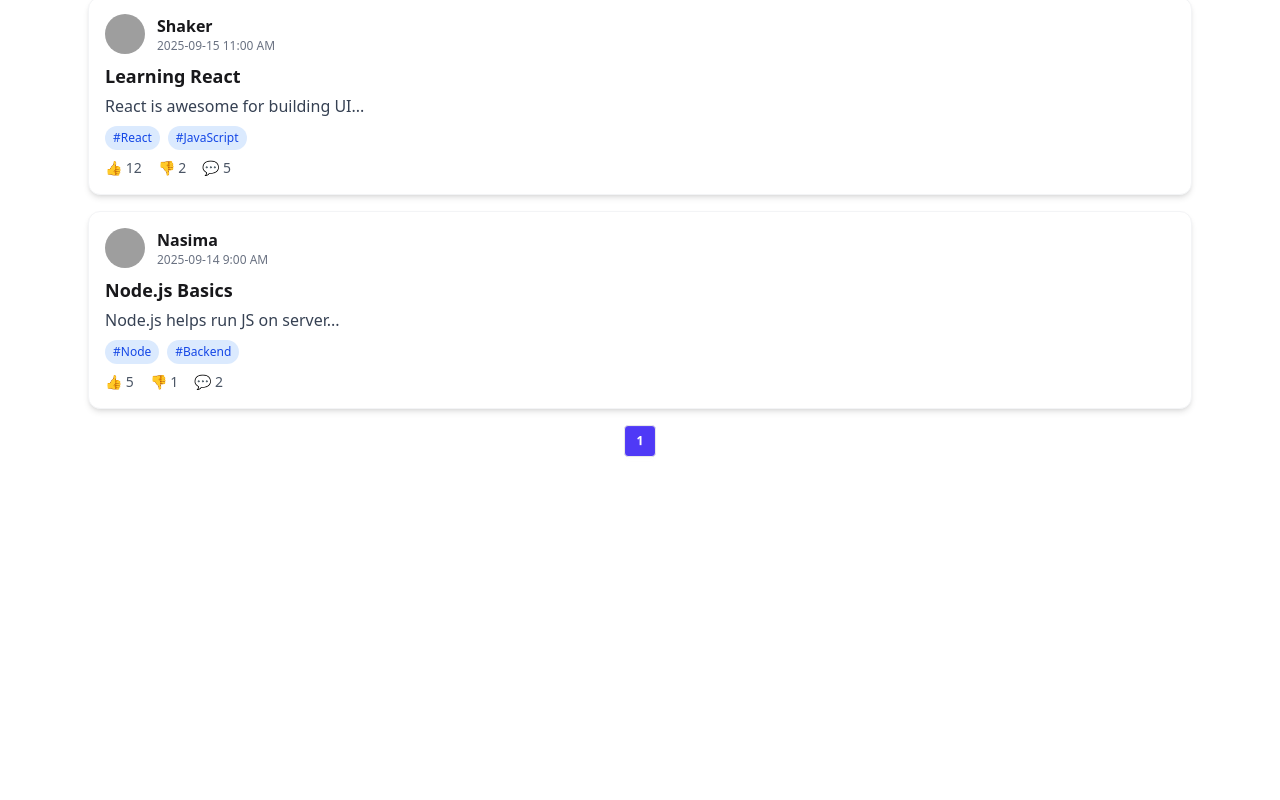
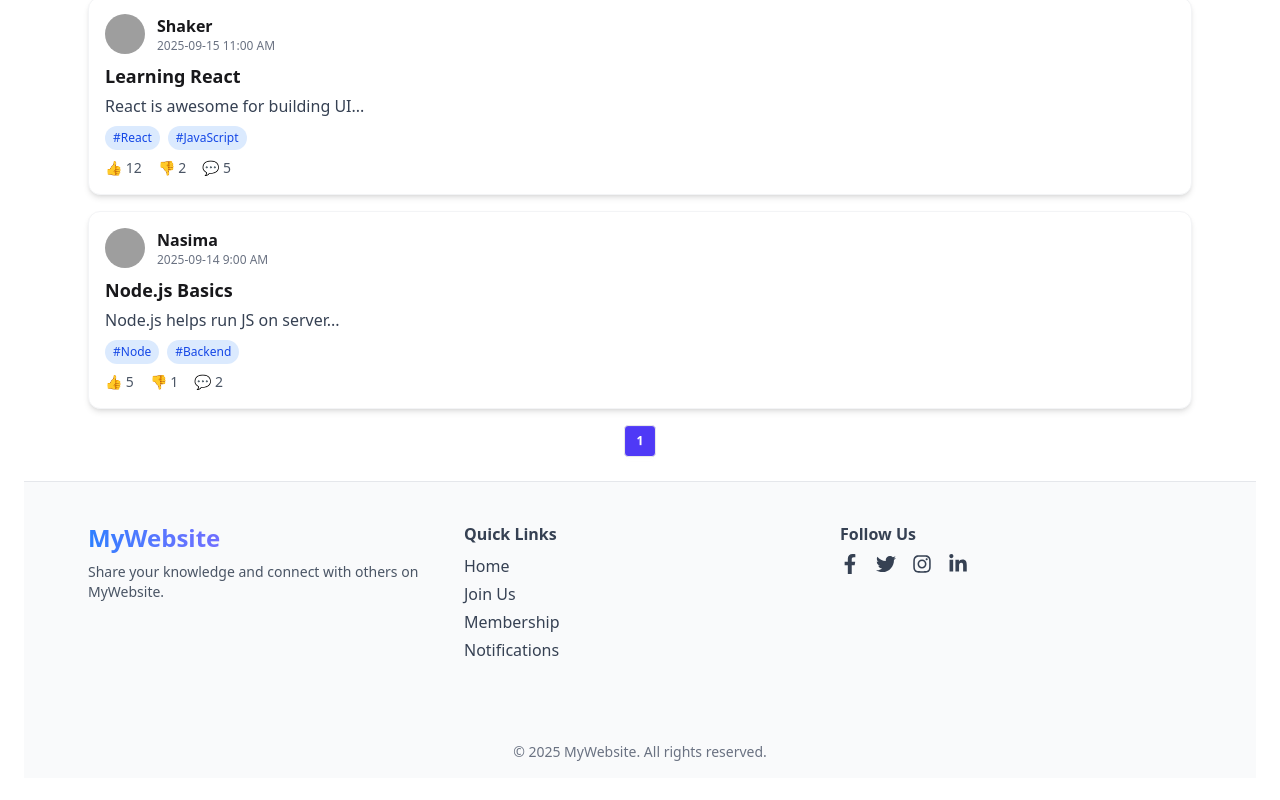
Before and after one commit to ahasanshaker/forum-client, a React (Vite) app: page / in a window 1280 px wide. Shown: the part 924-1724 px from the top of the page. Before the commit the page ends 1429 px from the top, so only its background shows below. Built offline with nearby package versions, Linux system fonts and the light colour scheme; no server answers; grey boxes are pictures that could not be loaded.

Commit message:
updated footer section

```diff
--- /dev/null
+++ b/src/components/Footer.jsx
@@ -0,0 +1,66 @@
+import React from "react";
+import { FaFacebookF, FaTwitter, FaInstagram, FaLinkedinIn } from "react-icons/fa";
+
+const Footer = () => {
+  return (
+    <footer className="bg-gray-50 text-gray-700 border-t border-gray-200">
+      <div className="max-w-6xl mx-auto px-6 py-10 grid grid-cols-1 md:grid-cols-3 gap-6">
+
+        {/* About */}
+        <div className="text-center md:text-left">
+          <h2 className="text-2xl font-bold mb-2 bg-clip-text text-transparent bg-gradient-to-r from-blue-500 to-purple-500">
+            MyWebsite
+          </h2>
+          <p className="text-sm text-gray-600">
+            Share your knowledge and connect with others on MyWebsite.
+          </p>
+        </div>
+
+        {/* Quick Links */}
+        <div className="text-center md:text-left">
+          <h3 className="font-semibold mb-2">Quick Links</h3>
+          <ul className="space-y-1">
+            <li>
+              <a href="/" className="hover:text-indigo-600 transition-colors">Home</a>
+            </li>
+            <li>
+              <a href="/join-us" className="hover:text-indigo-600 transition-colors">Join Us</a>
+            </li>
+            <li>
+              <a href="/membership" className="hover:text-indigo-600 transition-colors">Membership</a>
+            </li>
+            <li>
+              <a href="/notifications" className="hover:text-indigo-600 transition-colors">Notifications</a>
+            </li>
+          </ul>
+        </div>
+
+        {/* Social Media */}
+        <div className="text-center md:text-left">
+          <h3 className="font-semibold mb-2">Follow Us</h3>
+          <div className="flex justify-center md:justify-start gap-4 mt-2">
+            <a href="#" className="text-gray-700 hover:text-blue-500 transition-colors">
+              <FaFacebookF size={20} />
+            </a>
+            <a href="#" className="text-gray-700 hover:text-blue-400 transition-colors">
+              <FaTwitter size={20} />
+            </a>
+            <a href="#" className="text-gray-700 hover:text-pink-500 transition-colors">
+              <FaInstagram size={20} />
+            </a>
+            <a href="#" className="text-gray-700 hover:text-blue-700 transition-colors">
+              <FaLinkedinIn size={20} />
+            </a>
+          </div>
+        </div>
+      </div>
+
+      {/* Copyright */}
+      <div className="mt-6 text-center py-4 text-sm text-gray-500">
+        © 2025 MyWebsite. All rights reserved.
+      </div>
+    </footer>
+  );
+};
+
+export default Footer;
--- a/src/pages/Home.jsx
+++ b/src/pages/Home.jsx
@@ -4,6 +4,7 @@ import TagsSection from '../components/TagSection';
 import AnnouncementSection from '../components/AnnouncementSection';
 import PostsSection from './PostSection';
 import PostDetails from './PostDetails';
+import Footer from '../components/Footer';
 
 const Home = () => {
      const dummyTags = ["React", "Node", "MongoDB", "Express", "JavaScript"];
@@ -59,6 +60,7 @@ const Home = () => {
             <TagsSection tags={dummyTags} onTagClick={handleTagClick} ></TagsSection>
             <AnnouncementSection announcements={dummyAnnouncements}></AnnouncementSection>
             <PostsSection posts={dummyPosts}></PostsSection>
+            <Footer></Footer>
 
         </div>
     );
```
